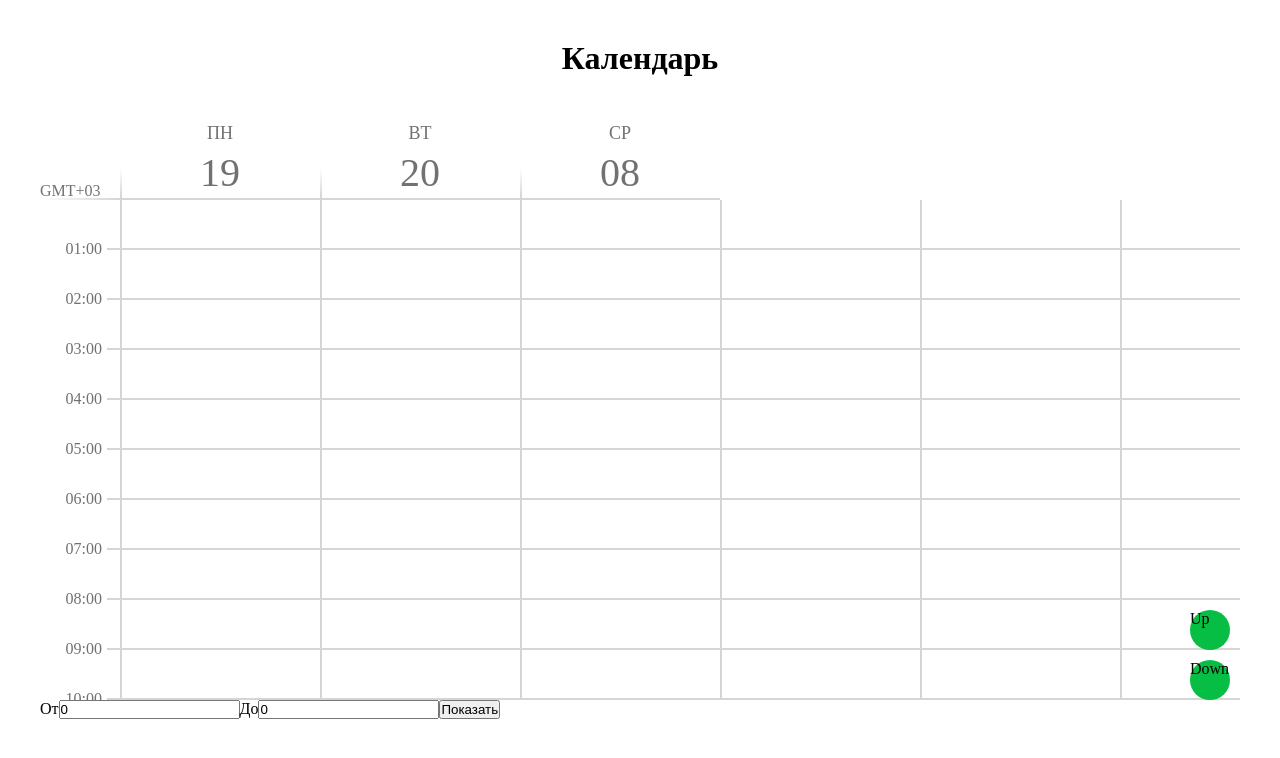
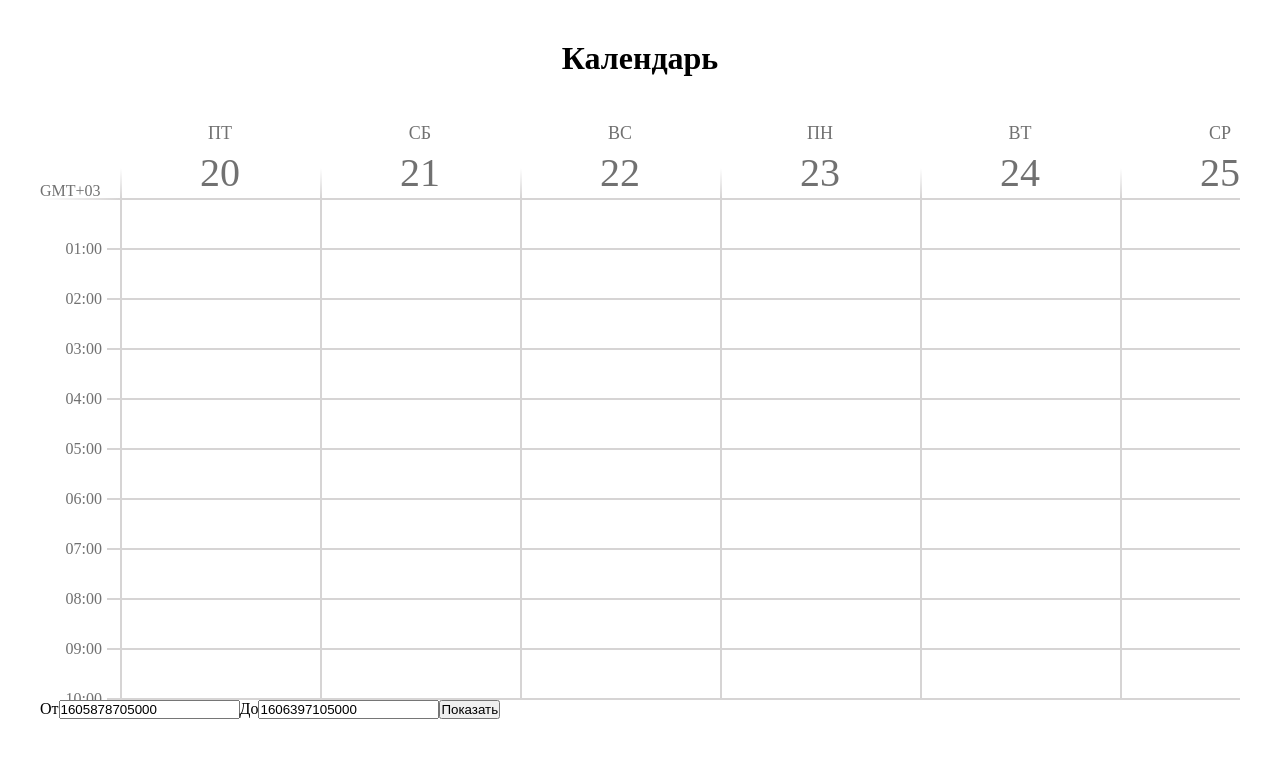
Before and after one commit to Aleksey-Nuzhdin/Calendar_vue_mymapa, a Vue app: page / in a window 1280 px wide. Shown: the top 758 px of the page. Built offline with nearby package versions, Linux system fonts and the light colour scheme.

Commit message:
update scroll

```diff
--- a/src/components/Calendar.vue
+++ b/src/components/Calendar.vue
@@ -4,26 +4,19 @@
     <div class="calendar">
       <ul class="date__list">
         <div class="gmt"><span>GMT+03</span></div>
-        <li class="date__item">
-          <span class="day_week">ПН</span>
-          <span class="number">19</span>
-        </li>
-        <li class="date__item">
-          <span class="day_week">ВТ</span>
-          <span class="number">20</span>
-        </li>
-        <li class="date__item">
-          <span class="day_week">{{dateFilrer(toDo[3].startDate,{weekday:'short'}).toUpperCase()}}</span>
-          <span class="number">{{dateFilrer(toDo[3].startDate,{day:'2-digit'})}}</span>
+        <li class="date__item"
+          v-for="(day, index) in dayList" :key="index"
+        >
+          <span class="day_week">{{day.weekDay.toUpperCase()}}</span>
+          <span class="number">{{day.day}}</span>
         </li>
       </ul>
       <Field
         :scroll='scroll'
         :from='from'
         :to='to'
+        :dayList='dayList'
       />
-      <a @click.prevent='scrollUp' class="scrollBtn scrollUp">Up</a>
-      <a @click.prevent='scrollDown' class="scrollBtn scrollDown">Down</a>
     </div>
     <form class="setDate"
         @submit.prevent='submit'
@@ -57,7 +50,6 @@ import Field from './Field'
 export default {
   name: 'Calendar',
   data:()=>({
-    scroll: 0,
     from: 0,
     to: 0,
     toDo:[
@@ -67,23 +59,43 @@ export default {
           {"title": "Заголовок 4", "startDate": 1586307600, "endDate": 1586311200},
           {"title": "Заголовок 5", "startDate": 1585791500, "endDate": 1585795100},
           {"title": "Заголовок 6", "startDate": 1585706400, "endDate": 1585710000}
-        ]
+        ],
+    dayList:[]
 
   }),
   methods:{
-    scrollUp(){
-      this.scroll += 50
-    },
-    scrollDown(){
-      this.scroll -= 50
-    },
     submit(){
+      this.setDayList()
       this.$emit('setDate')
     },
     dateFilrer(val, options, lang='ru-RU'){
-      const date = new Date(val*1000)
+      const date = new Date(val)
       return new Intl.DateTimeFormat(lang, options).format(date)
+    },
+    setDayList(){
+      const fromDate = new Date(this.from)
+      const toDate = new Date(this.to)
+      this.dayList =[]
+
+      while(true){
+        console.log(fromDate);
+        let weekDay = this.dateFilrer(fromDate, {weekday:'short'})
+        let day = this.dateFilrer(fromDate, {day:'2-digit'})
+        this.dayList.push({
+          day,
+          weekDay,
+        })
+        if(fromDate.getDate() === toDate.getDate() && fromDate.getMonth() === toDate.getMonth()) break
+        fromDate.setDate(fromDate.getDate() + 1)
+      }
     }
+  },
+  created(){
+    //По умолчанию показывать 7 дней начиная с сегодняшнего
+    this.from = Date.now()
+    this.to = Date.now() + (6*24*60*60*1000)
+    this.setDayList()
+
   },
   components:{ Field, }
 }
--- a/src/components/Field.vue
+++ b/src/components/Field.vue
@@ -1,7 +1,11 @@
 <template>
-  <div class="field" id='scroll'>
-    <div class="filed__wrap"
+  <div class="field__wrap"
+    @wheel.prevent="wheel"
+    ref="field__wrap"
+  >
+    <div class="field"
       :style="{ top:scroll+'px' }"
+      ref="field"
     >
       <ul class="time__list">
         <li class="hour"
@@ -10,13 +14,9 @@
         {{time}}:00</li>
       </ul>
       <ul class="day__list">
-        <li class="day__item"></li>
-        <li class="day__item"></li>
-        <li class="day__item"></li>
-        <li class="day__item"></li>
-        <li class="day__item"></li>
-        <li class="day__item"></li>
-        <li class="day__item"></li>
+        <li class="day__item"
+          v-for="(day, index) in dayList" :key="index"
+        ></li>
       </ul>
     </div>
   </div>
@@ -25,10 +25,13 @@
 <script>
 export default {
   name: 'Field',
-  props:['scroll','from','to'],
+  props:['from','to','dayList'],
   data:()=>({
     setFrom: 0,
     setTo: 0,
+    scroll: 0,
+    fieldHeight: 0,
+    fieldWrapHeight: 0,
     timeArr: []
   }),
   methods:{
@@ -36,6 +39,25 @@ export default {
       this.setFrom = +this.from
       this.setTo = +this.to
     },
+    wheel(e){
+      console.log(this.fieldWrapHeight, this.fieldHeight);
+      if(e.deltaY < 0){
+        if((this.scroll - e.deltaY*10) > 0 ){
+           this.scroll = 0
+        }else{
+           this.scroll -= e.deltaY*10
+        }
+      }else{
+        if ((this.scroll - e.deltaY*10) < (this.fieldWrapHeight - this.fieldHeight)) {
+          this.scroll = this.fieldWrapHeight - this.fieldHeight
+        } else {
+          this.scroll -= e.deltaY*10
+        }
+
+      }
+
+
+    }
   },
   created(){
     this.$parent.$on('setDate', this.setDate);
@@ -45,18 +67,23 @@ export default {
       else this.timeArr.push(i)
     }
   },
+  mounted(){
+    console.log(this.$refs);
+    this.fieldHeight =  this.$refs.field.clientHeight;
+    this.fieldWrapHeight =  this.$refs.field__wrap.clientHeight;
+  }
 }
 </script>
 
 <style scoped lang="scss">
-.field{
+.field__wrap{
   position: relative;
   width: 100%;
   max-height: calc(100vh - 300px);
   min-height: 300px;
-  height: 70vh;
+  height: 1100px;
 }
-.filed__wrap{
+.field{
   position: absolute;
   display: flex;
   top: 0;
```
